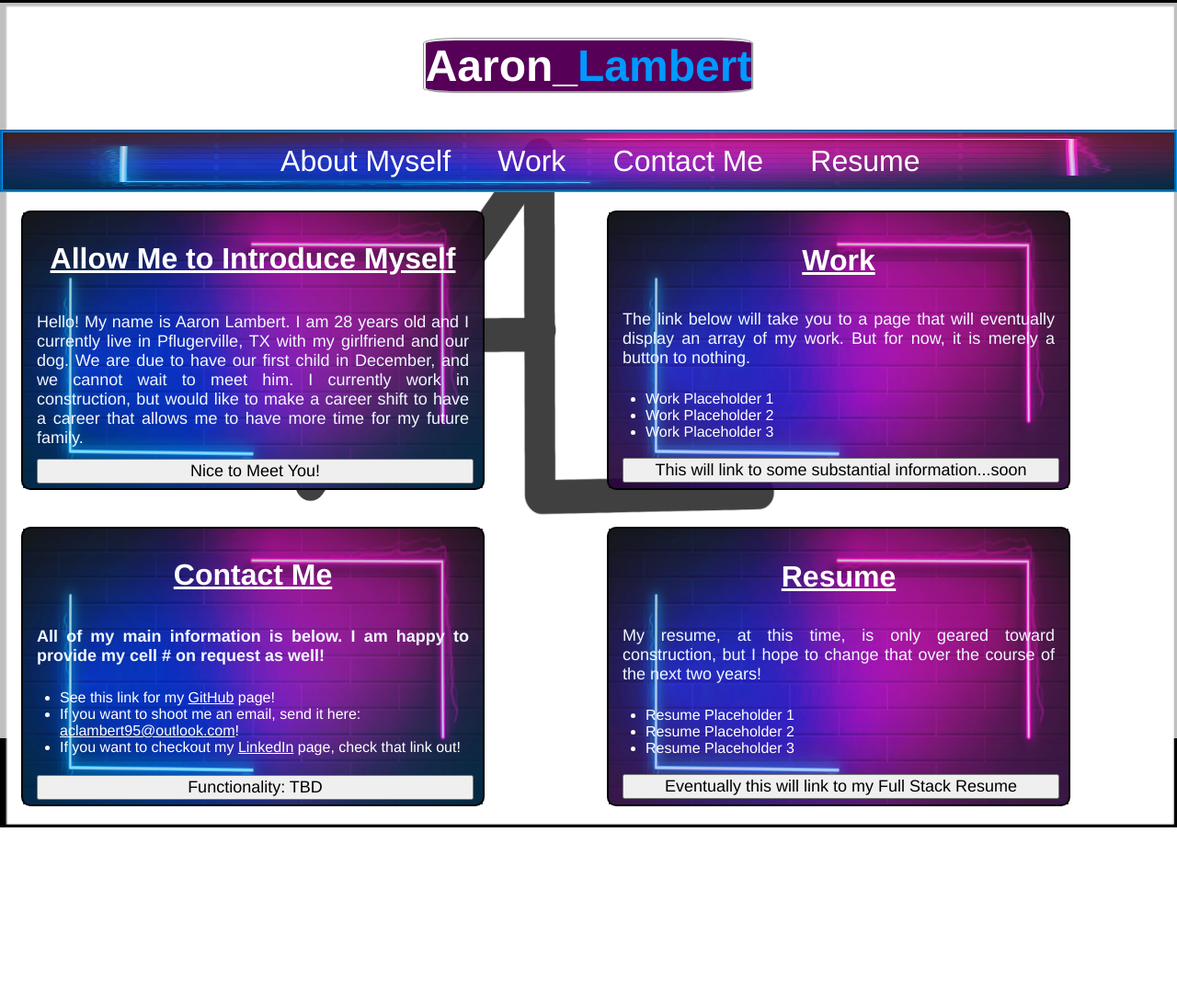
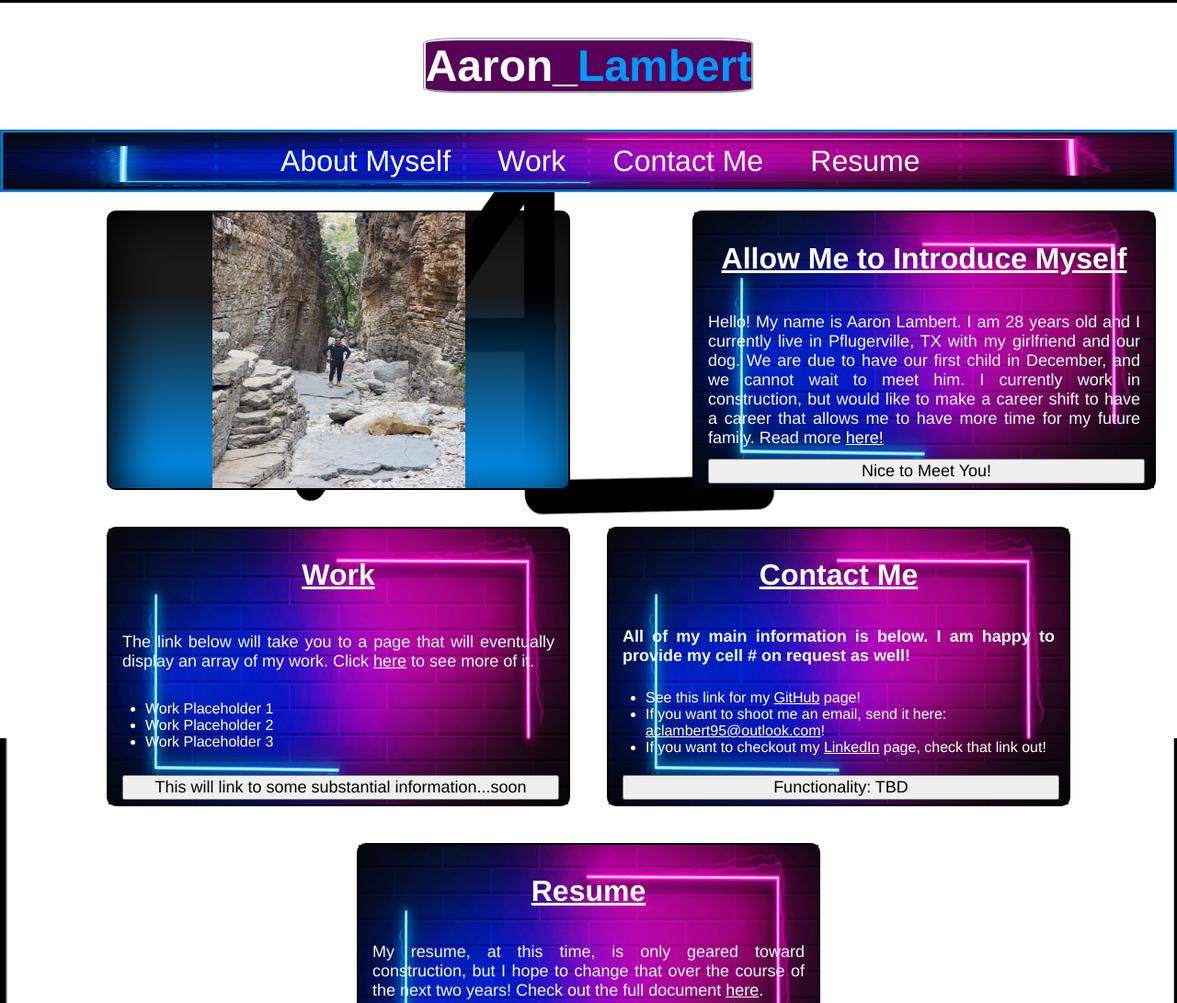
Before and after one commit to Aclambert95/PortfolioCornholio, a plain HTML site: page index.html in a window 1280 px wide. Shown: the top 1091 px of the page at 92% size. Before the commit the page ends 900 px from the top, so only its background shows below. Drawn offline with Linux system fonts and the light colour scheme.

Commit message:
linked all of the future pages to the main portfolio page

```diff
--- a/Codey McCodeface/assets/css/style.css
+++ b/Codey McCodeface/assets/css/style.css
@@ -84,18 +84,19 @@ img {
   width: 100%;
   height: 100%;
   z-index: 1;
-  opacity: 75%;
+  opacity: 100%;
 }
 
 article {
   flex-direction: column;
-  justify-content: space-around;
+  justify-content: space-between;
   border-style: solid;
   border-width: 2px;
   border-radius: 10px;
   z-index: 2;
   margin: auto;
   padding: auto;
+  box-shadow: 10px 10px 50px inset;
 }
 
 article h3 {
@@ -121,6 +122,7 @@ article button {
   justify-content: space-evenly;
   margin: 0px 10px 5px 15px;
   font-size: 18px;
+  cursor: pointer;
 }
 
 article ul {
@@ -133,13 +135,15 @@ article img {
 
 a:link {
   color: rgb(255, 255, 255);
+  cursor: cell;
 }
 .articles {
   border-style: solid;
   box-shadow: 2px 2px 2px 2px inset;
 }
 
-.card1 {
+.card1,
+.card2 {
   display: flex;
   position: relative;
   justify-content: space-between;
@@ -148,21 +152,34 @@ a:link {
   padding: auto;
   width: 500px;
   height: 300px;
-  background-image: linear-gradient(rgba(51, 51, 51, 0.9) 0%, rgba(0, 153, 255, 1.0) 100%);
   z-index: 2;
+  cursor: grab;
 }
 
-.card2 {
+.card3 {
   display: flex;
   position: relative;
+  flex-direction: row;;
   justify-content: space-around;
   flex: 10 10 10;
   margin: auto;
   padding: auto;
   width: 500px;
   height: 300px;
-  background-image: linear-gradient(rgba(51, 51, 51, 0.9) 0%, rgba(195, 0, 255, 0.699) 100%);
+  cursor: grab;
+  background-image: linear-gradient(rgba(0, 0, 0, 0.9) 30%, rgba(0, 153, 255, 1.0) 100%);
 }
+
+.card1 img
+.card2 img {
+  opacity: 65%;
+}
+
+.card3 img {
+  width: 55%;
+}
+
+
 
 .centerpiece {
   display: flex;
@@ -201,6 +218,18 @@ a:link {
   }
 }
 
+.card1:hover {
+  scale: 110%;
+}
+
+.card2:hover {
+  scale: 110%;
+}
+
+.card3:hover {
+  scale: 110%;
+}
+
 /*
   .animation_background_test{
     -webkit-animation-name: animation;
--- a/index.html
+++ b/index.html
@@ -31,12 +31,17 @@
 
         </section>
 
+        <article id="picture" class="card3">
+            <img src="./Codey McCodeface/images/IMG_2944.JPG"></img>
+        </article>
+
         <article id="about_me" class="card1">
             <h3>Allow Me to Introduce Myself</h3>
             <p>Hello! My name is Aaron Lambert. I am 28 years old and I currently live in Pflugerville, TX
                 with my girlfriend and our dog. We are due to have our first child in December, and we cannot
                 wait to meet him. I currently work in construction, but would like to make a career shift to
-                have a career that allows me to have more time for my future family.
+                have a career that allows me to have more time for my future family. Read more
+                <a href="https://aclambert95.github.io/Bio-for-Portfolio/">here!</a>
             </p>
             <button>Nice to Meet You!</button>
             <img src="./Codey McCodeface/images/background.jpg"></img>
@@ -44,8 +49,8 @@
 
         <article id="work" class="card2">
             <h3>Work</h3>
-            <p>The link below will take you to a page that will eventually display an array of my work. But for now, it
-                is merely a button to nothing.</p>
+            <p>The link below will take you to a page that will eventually display an array of my work.
+                Click <a href="https://aclambert95.github.io/Work-for-Portfolio/">here</a> to see more of it.</p>
             <ul>
                 <li>Work Placeholder 1</li>
                 <li>Work Placeholder 2</li>
@@ -73,7 +78,7 @@
         <article id="resume" class="card2">
             <h3>Resume</h3>
             <p>My resume, at this time, is only geared toward construction, but I hope to change that over the course of
-                the next two years!</p>
+                the next two years! Check out the full document <a href="https://aclambert95.github.io/Resume-for-Portfolio/">here</a>.</p>
             <ul>
                 <li>Resume Placeholder 1</li>
                 <li>Resume Placeholder 2</li>
```
